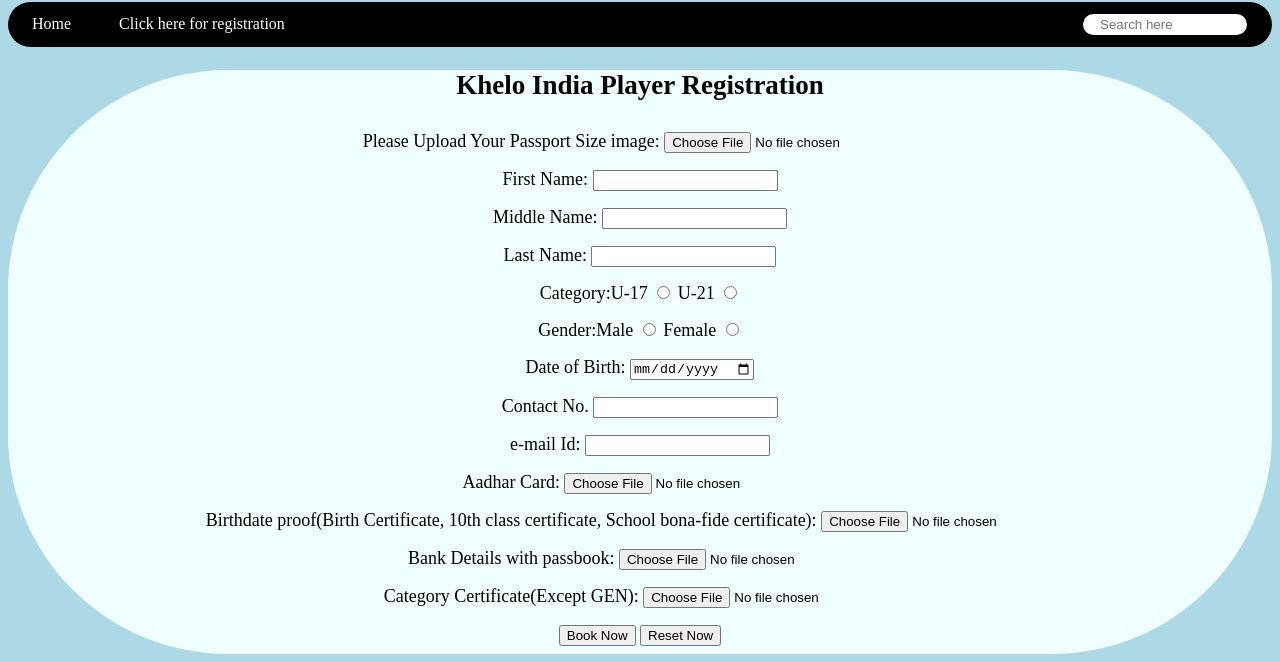
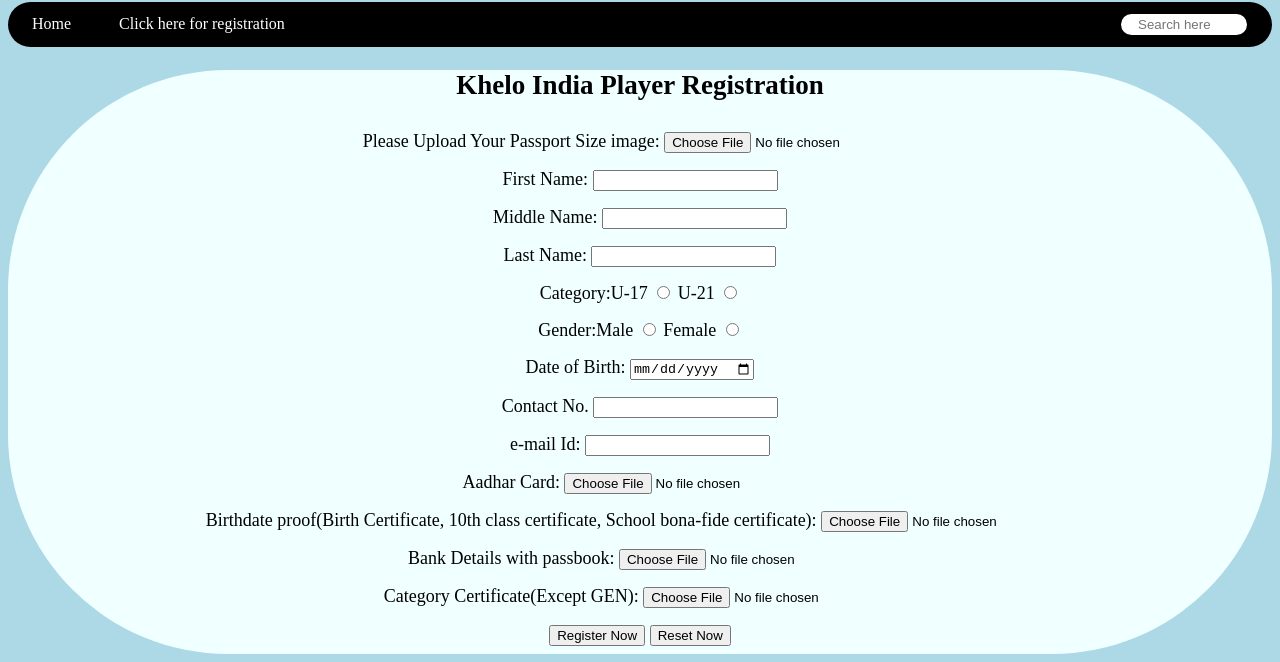
Before and after one commit to nishujangra/DepartmentofSports, a plain HTML site: page registration.html in a window 1280 px wide. Shown: the part 152-814 px from the top of the page. Drawn offline with Linux system fonts and the light colour scheme.

Commit message:
Update registration.html

```diff
--- a/registration.html
+++ b/registration.html
@@ -32,7 +32,7 @@
                 </li>
             </ul>
             <div id="search">
-                <input type="text" name="search" placeholder="Search here">
+                <input type="search" name="search" placeholder="Search here">
             </div>
         </nav>
     </header>
@@ -96,7 +96,7 @@
                 <input type="file" name="cc" id="15">
             </div>
             <div>
-                <input type="submit" value="Book Now">
+                <input type="submit" value="Register Now">
                 <input type="reset" value="Reset Now">
             </div>
         </form>
```
